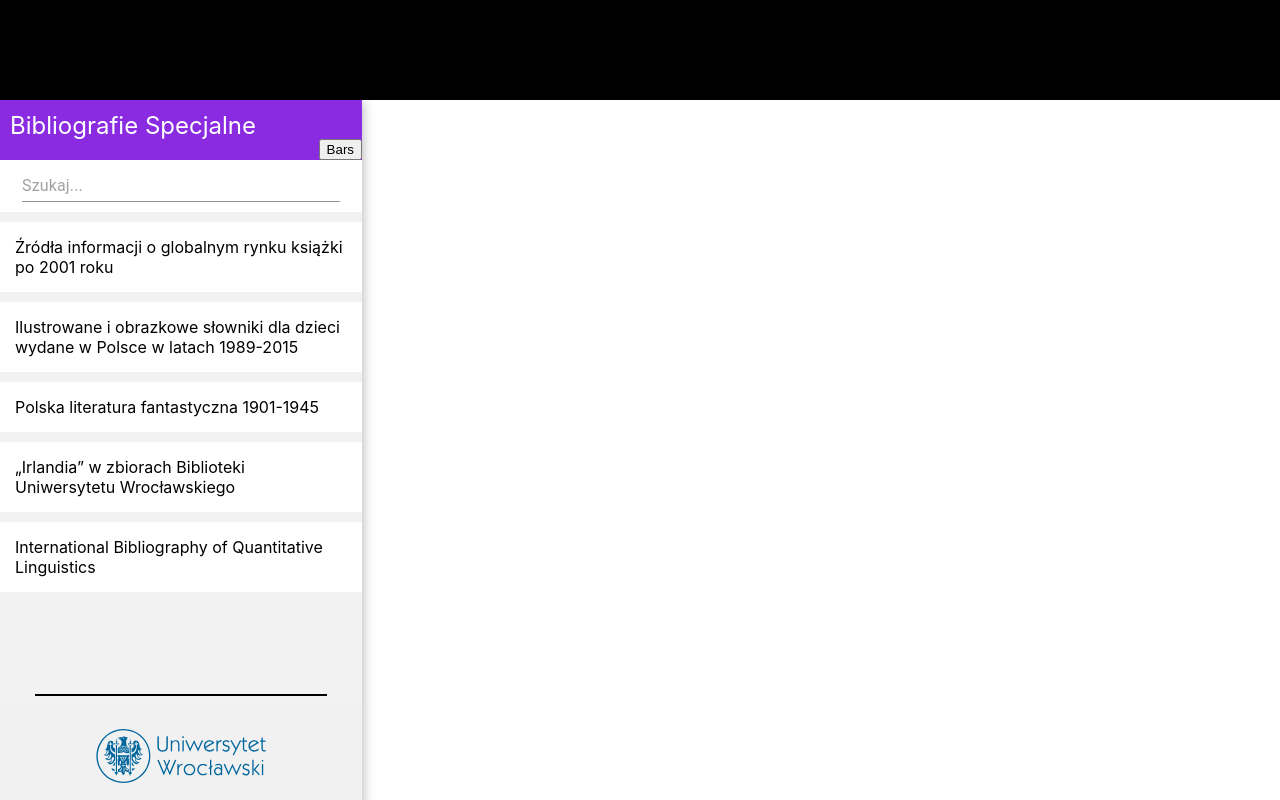
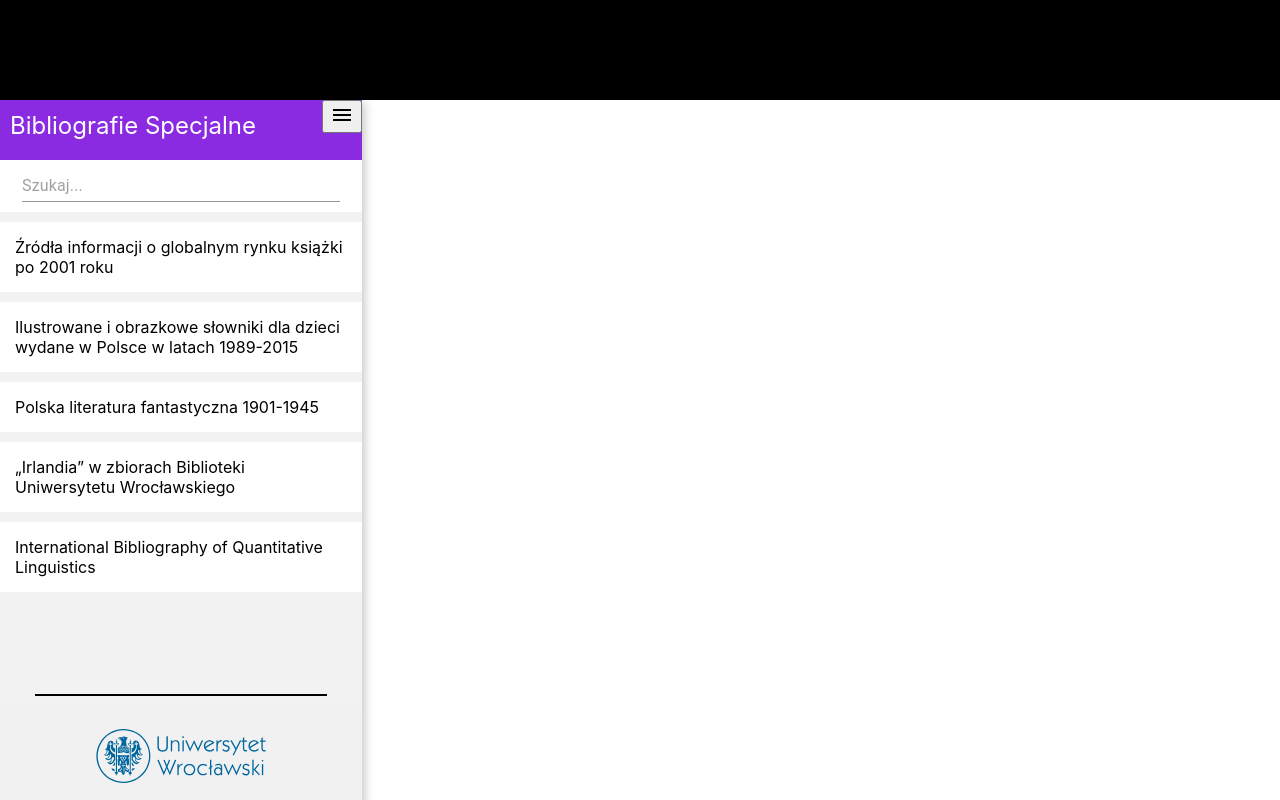
Before and after one commit to ppknUWr/frontend-bbz, a React (Create React App) app in the folder bbz-project/: page / in a window 1280 px wide. Built offline with nearby package versions, Linux system fonts and the light colour scheme.

Commit message:
fixed broken gitignore

```diff
--- a/bbz-project/src/components/SidebarComponents/MenuButton.js
+++ b/bbz-project/src/components/SidebarComponents/MenuButton.js
@@ -1,11 +1,9 @@
 import React from "react";
-
+import MenuIcon from '@material-ui/icons/Menu';
 
 const MenuButton = (props) => {
     return (
-        <div>
-            <button></button>
-        </div>
+            <button onClick={props.onClick}><MenuIcon /></button>
     )
 }
 
--- a/bbz-project/src/components/SidebarComponents/Sidebar.js
+++ b/bbz-project/src/components/SidebarComponents/Sidebar.js
@@ -37,7 +37,7 @@ const Sidebar = () => {
             <div className="navbar">
                 <div className="title">Bibliografie Specjalne</div>
                 <div>
-                    <button onClick={handleNavbarClick}>Bars</button>
+                    <MenuButton onClick={handleNavbarClick} />
                 </div>
             </div>
             <div className="search-container">
--- a/bbz-project/src/styles/sidebar-styles.css
+++ b/bbz-project/src/styles/sidebar-styles.css
@@ -21,6 +21,11 @@
     color: white;
     margin-bottom: 20px;
     margin-left: 10px;
+    align-self: flex-end;
+}
+
+.menu-button {
+    background-color: chartreuse;
 }
 
 .search-container {
@@ -43,7 +48,6 @@
     display: flex;
     flex-direction: row;
     justify-content: space-between;
-    align-items: flex-end;
 }
 
 .list-item {
--- /dev/null
+++ b/package.json
@@ -0,0 +1,5 @@
+{
+  "dependencies": {
+    "react-bootstrap": "^1.5.2"
+  }
+}
```
Also changed, not shown: 2 other files (tests, documents, lock files or other folders).
